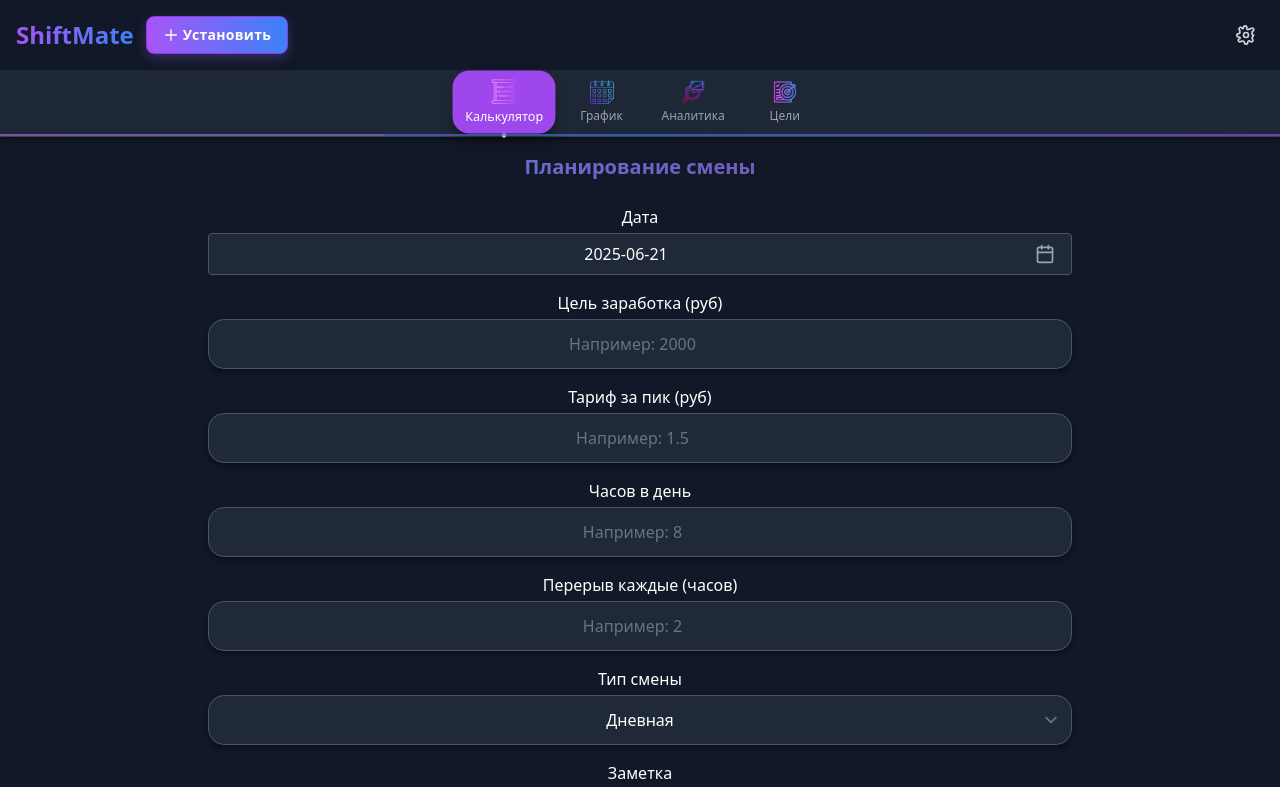
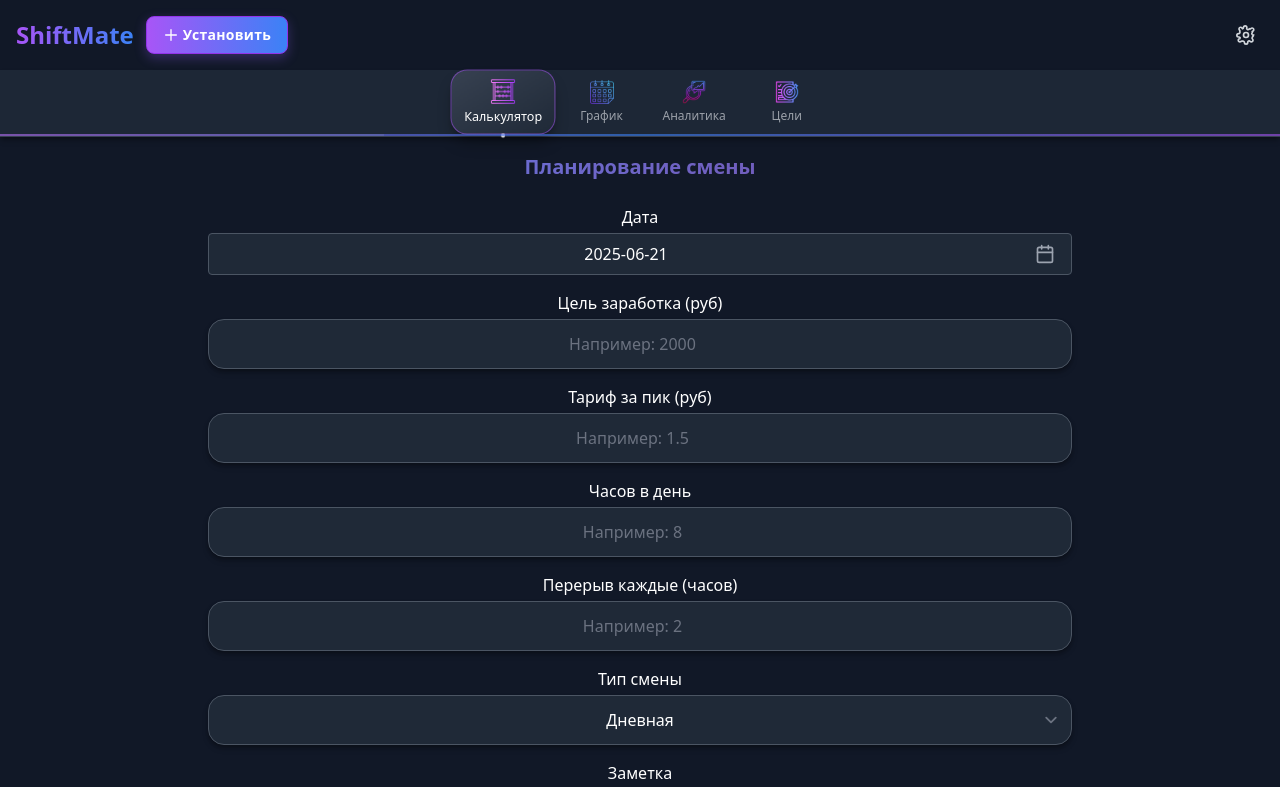
Before and after one commit to and1229/vite-react, a React app: page / in a window 1280 px wide. Shown: the top 787 px of the page. Built offline with nearby package versions, Linux system fonts and the light colour scheme.

Commit message:
refactor: improve nav animation and cleanup settings

```diff
--- a/src/components/Navigation.jsx
+++ b/src/components/Navigation.jsx
@@ -50,10 +50,16 @@ export function Navigation({ activeTab, setActiveTab, darkMode }) {
                 key={tab.id}
                 onClick={() => handleTabClick(tab.id)}
                 {...hapticButton()}
-                className={`relative flex flex-col items-center justify-center px-3 py-2 rounded-modern transition-all duration-200 min-w-[60px] sm:min-w-[80px] group ${
+                className={`relative flex flex-col items-center justify-center px-3 py-2 rounded-modern transition-all duration-300 ease-in-out min-w-[60px] sm:min-w-[80px] group ${
                   activeTab === tab.id
-                    ? `${darkMode ? 'bg-purple-600 text-white shadow-modern-lg' : 'bg-gradient-to-r from-purple-500 to-blue-500 text-white shadow-modern-lg'} transform scale-105`
-                    : `${darkMode ? 'text-gray-300 hover:text-white hover:bg-gray-700' : 'text-gray-600 hover:text-gray-900 hover:bg-gray-100'}`
+                    ? `${darkMode
+                        ? 'bg-gradient-to-br from-gray-700 to-gray-800 text-white shadow-modern-lg border border-purple-500/50'
+                        : 'bg-gradient-to-br from-gray-100 to-gray-200 text-gray-800 shadow-modern-lg border border-purple-400/50'
+                      } transform scale-105`
+                    : `${darkMode
+                        ? 'text-gray-300 hover:text-white hover:bg-gray-700 border border-transparent'
+                        : 'text-gray-600 hover:text-gray-900 hover:bg-gray-100 border border-transparent'
+                      }`
                 }`}
               >
                 {/* Анимированный индикатор активной вкладки */}
@@ -61,21 +67,19 @@ export function Navigation({ activeTab, setActiveTab, darkMode }) {
                   <div className="absolute -bottom-1 left-1/2 transform -translate-x-1/2 w-1 h-1 bg-white rounded-full animate-pulse" />
                 )}
 
-                <div className={`transition-transform duration-200 ${activeTab === tab.id ? 'scale-110' : 'group-hover:scale-105'}`}>
+                <div className={`transition-transform duration-300 ease-in-out ${activeTab === tab.id ? 'scale-110' : 'group-hover:scale-105'}`}>
                   {tab.icon}
                 </div>
 
-                <span className={`text-xs font-medium mt-1 transition-all duration-200 ${
+                <span className={`text-xs font-medium mt-1 transition-opacity duration-300 ease-in-out ${
                   activeTab === tab.id ? 'opacity-100' : 'opacity-70 group-hover:opacity-100'
                 }`}>
                   {tab.label}
                 </span>
 
                 {/* Подсветка при наведении */}
-                <div className={`absolute inset-0 rounded-modern transition-all duration-200 ${
-                  activeTab === tab.id
-                    ? 'bg-white/10'
-                    : 'bg-transparent group-hover:bg-gray-100/50 dark:group-hover:bg-gray-700/50'
+                <div className={`absolute inset-0 rounded-modern transition-all duration-300 ease-in-out ${
+                  activeTab === tab.id ? '' : 'group-hover:bg-gray-100/50 dark:group-hover:bg-gray-700/50'
                 }`} />
               </button>
             ))}
--- a/src/components/SettingsPanel.jsx
+++ b/src/components/SettingsPanel.jsx
@@ -92,10 +92,10 @@ export function SettingsPanel({
           </div>
 
           {/* Дополнительные настройки */}
+          {/*
           <div className="pt-4 border-t border-gray-200 dark:border-gray-700 space-y-3">
             <h3 className="font-semibold text-lg">Приложение</h3>
 
-            {/* Уведомления */}
             <div className="flex items-center justify-between">
               <div>
                 <h4 className="font-medium">Уведомления</h4>
@@ -115,7 +115,6 @@ export function SettingsPanel({
               </button>
             </div>
 
-            {/* Экспорт данных */}
             <div className="flex items-center justify-between">
               <div>
                 <h4 className="font-medium">Экспорт данных</h4>
@@ -146,6 +145,7 @@ export function SettingsPanel({
               </button>
             </div>
           </div>
+          */}
 
           {/* Информация о приложении */}
           <div className="pt-4 border-t border-gray-200 dark:border-gray-700">
```
Also changed, not shown: webpack.prod.js (+7 -0 lines).
